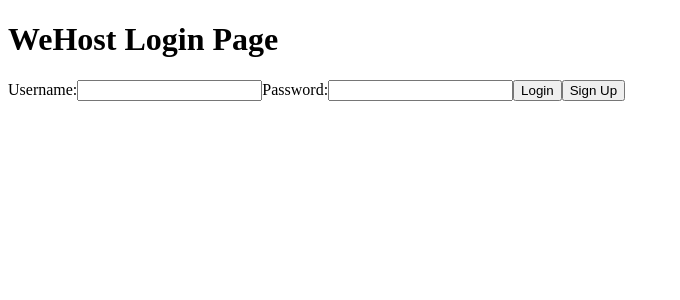
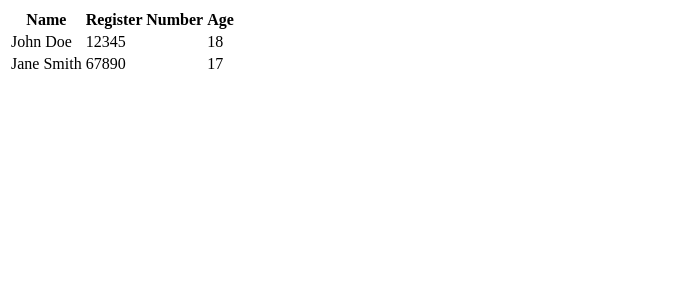
Before and after one commit to nk1102/Demo-Angular, an Angular app: page / in a window 1280 px wide. Shown: the top 300 px of the page, without its empty margins (0-680 px from the left). Built offline with nearby package versions, Linux system fonts and the light colour scheme.

Commit message:
Change for the code done

```diff
--- a/src/app/components/home/home.component.html
+++ b/src/app/components/home/home.component.html
@@ -1,35 +1,16 @@
-<div class="container">
-  <h1>WeHost Login Page</h1>
-
-  <!-- Toggle between login and signup forms -->
-  <div *ngIf="showLogin; else signupForm">
-    <form>
-      <label for="userName">Username:</label>
-      <input type="text" id="userName" name="userName" />
-
-      <label for="password">Password:</label>
-      <input type="password" id="password" name="password" />
-
-      <button>Login</button>
-      <button (click)="showLogin = false">Sign Up</button>
-    </form>
-  </div>
-  <ng-template #signupForm>
-    <form>
-      <label for="emailId">Email:</label>
-      <input type="text" id="emailId" name="emailId" />
-
-      <label for="contact">Contact:</label>
-      <input type="text" id="contact" name="contact" />
-
-      <label for="name">Name:</label>
-      <input type="text" id="name" name="name" />
-
-      <label for="pass">Password:</label>
-      <input type="password" id="pass" name="pass" />
-
-      <button>Sign Up</button>
-      <button (click)="showLogin = true">Back to Login</button>
-    </form>
-  </ng-template>
-</div>
+<table>
+  <thead>
+    <tr>
+      <th>Name</th>
+      <th>Register Number</th>
+      <th>Age</th>
+    </tr>
+  </thead>
+  <tbody>
+    <tr *ngFor="let student1 of student">
+      <td>{{ student1.name }}</td>
+      <td>{{ student1.registerNumber }}</td>
+      <td>{{ student1.age }}</td>
+    </tr>
+  </tbody>
+</table>
--- a/src/app/components/home/home.component.ts
+++ b/src/app/components/home/home.component.ts
@@ -1,12 +1,19 @@
 import { Component } from '@angular/core';
-
+import { Student } from './Student.model';
 
 @Component({
   selector: 'app-home',
   templateUrl: './home.component.html',
-  styleUrls: ['./home.component.css']
+  styleUrls: ['./home.component.css'],
+
 })
 export class HomeComponent {
 
-  showLogin: boolean = true;
+  student: any[] = [  // Assuming each student is an object with properties name, registerNumber, and age
+  { name: 'John Doe', registerNumber: '12345', age: 18 },
+  { name: 'Jane Smith', registerNumber: '67890', age: 17 }
+
+];
+
+
 }
```
Also changed, not shown: src/app/components/home/Student.model.ts (added, +16 -0 lines).
